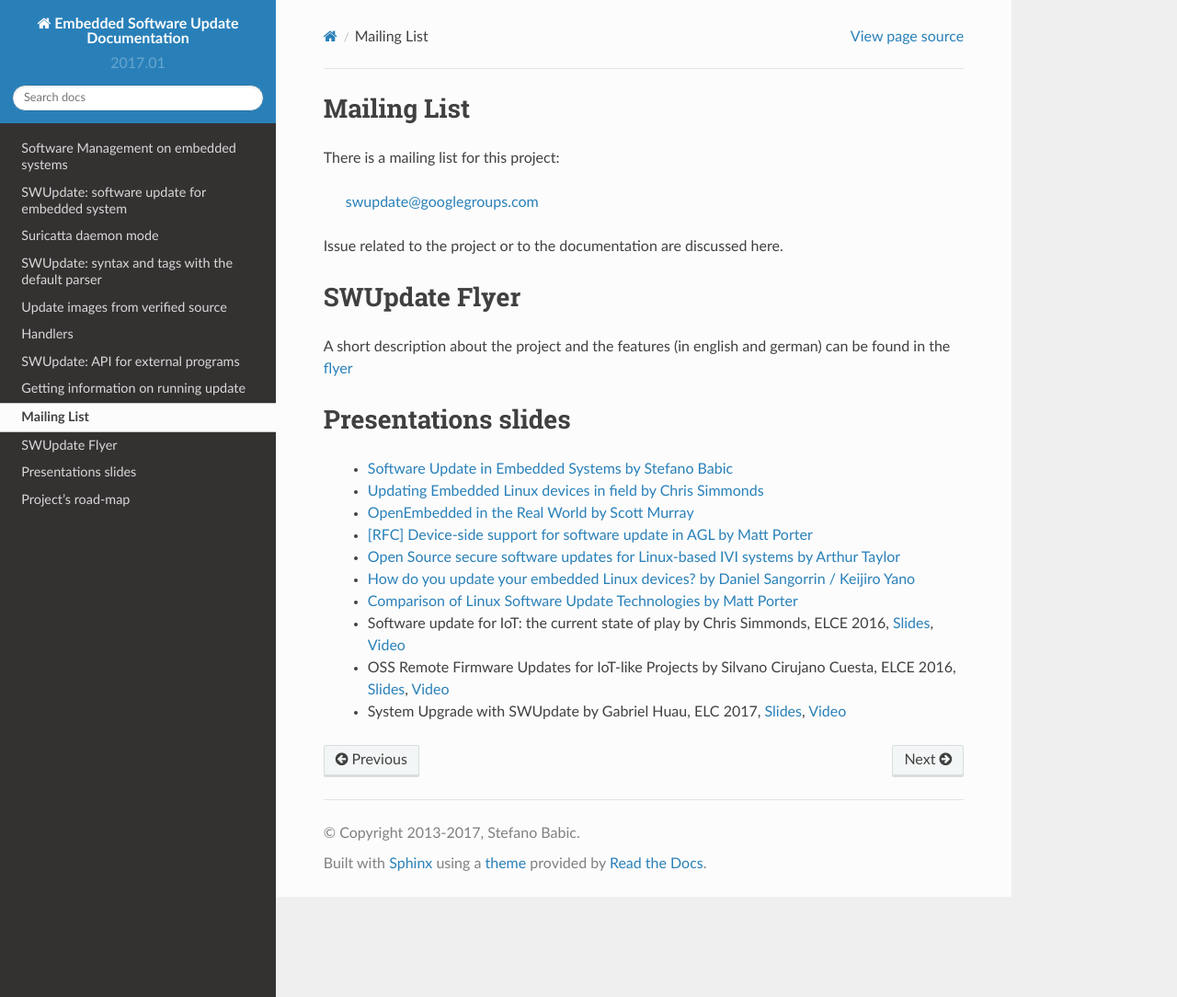
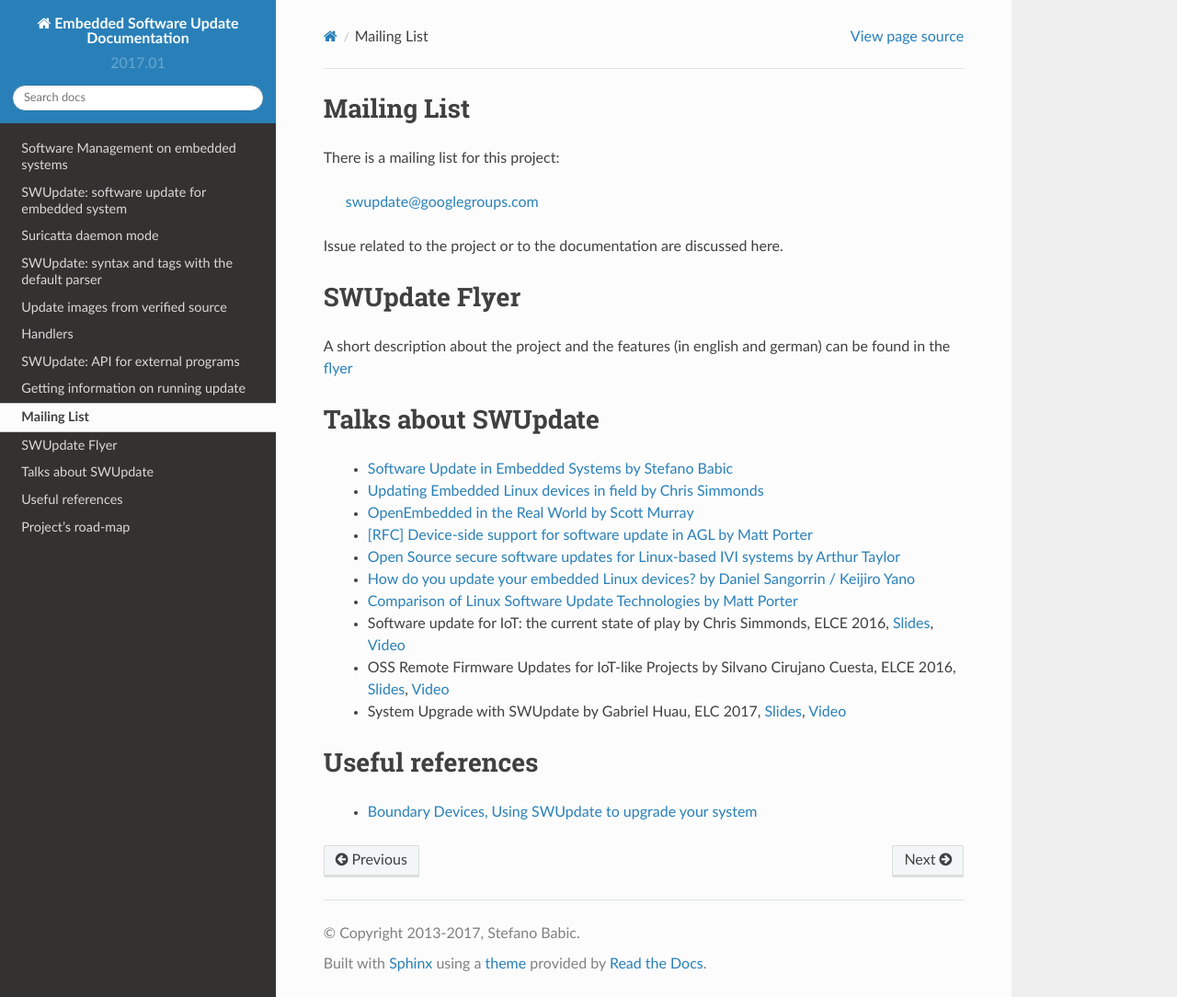
Before and after one commit to sbabic/swupdate, a Sphinx documentation site: the page built from doc/source/help_and_support.rst, in a window 1280 px wide and 1084 px high. Shown: the whole window at 92% size. Built offline with Sphinx 7.4.7 and the Read the Docs theme 2.0.0, drawn with Linux system fonts in a browser that asks for light colours; formulas are drawn with MathJax 3.

Commit message:
doc: add links about SWUpdate
Signed-off-by: Stefano Babic <sbabic@denx.de>

```diff
--- a/doc/source/help_and_support.rst
+++ b/doc/source/help_and_support.rst
@@ -15,8 +15,8 @@
 can be found in the `flyer <http://www.denx.de/en/pub/Software/WebHome/we-update.pdf>`_
 
 
-Presentations slides
-=====================
+Talks about SWUpdate
+====================
 
        - `Software Update in Embedded Systems by Stefano Babic <http://events.linuxfoundation.org/sites/events/files/slides/SoftwareUpdateForEmbedded.pdf>`_
        - `Updating Embedded Linux devices in field by Chris Simmonds <http://de.slideshare.net/chrissimmonds/linux-fieldupdate2015>`_
@@ -31,3 +31,8 @@
          `Slides <http://events.linuxfoundation.org/sites/events/files/slides/OSS_Remote_Firmware_Updates_for_IoT-like_Projects.pdf>`_,
          `Video <https://youtu.be/vVS-ZRNE0Lc?list=PLbzoR-pLrL6pRFP6SOywVJWdEHlmQE51q>`_
        - System Upgrade with SWUpdate by Gabriel Huau, ELC 2017, `Slides <http://events.linuxfoundation.org/sites/events/files/slides/ELC2017_SWUpdate.pdf>`_, `Video <https://www.youtube.com/watch?v=ePRTTfGJUI4&t=16s>`_
+
+Useful references
+=================
+
+        - `Boundary Devices, Using SWUpdate to upgrade your system <https://boundarydevices.com/using-swupdate-upgrade-system>`_
```
